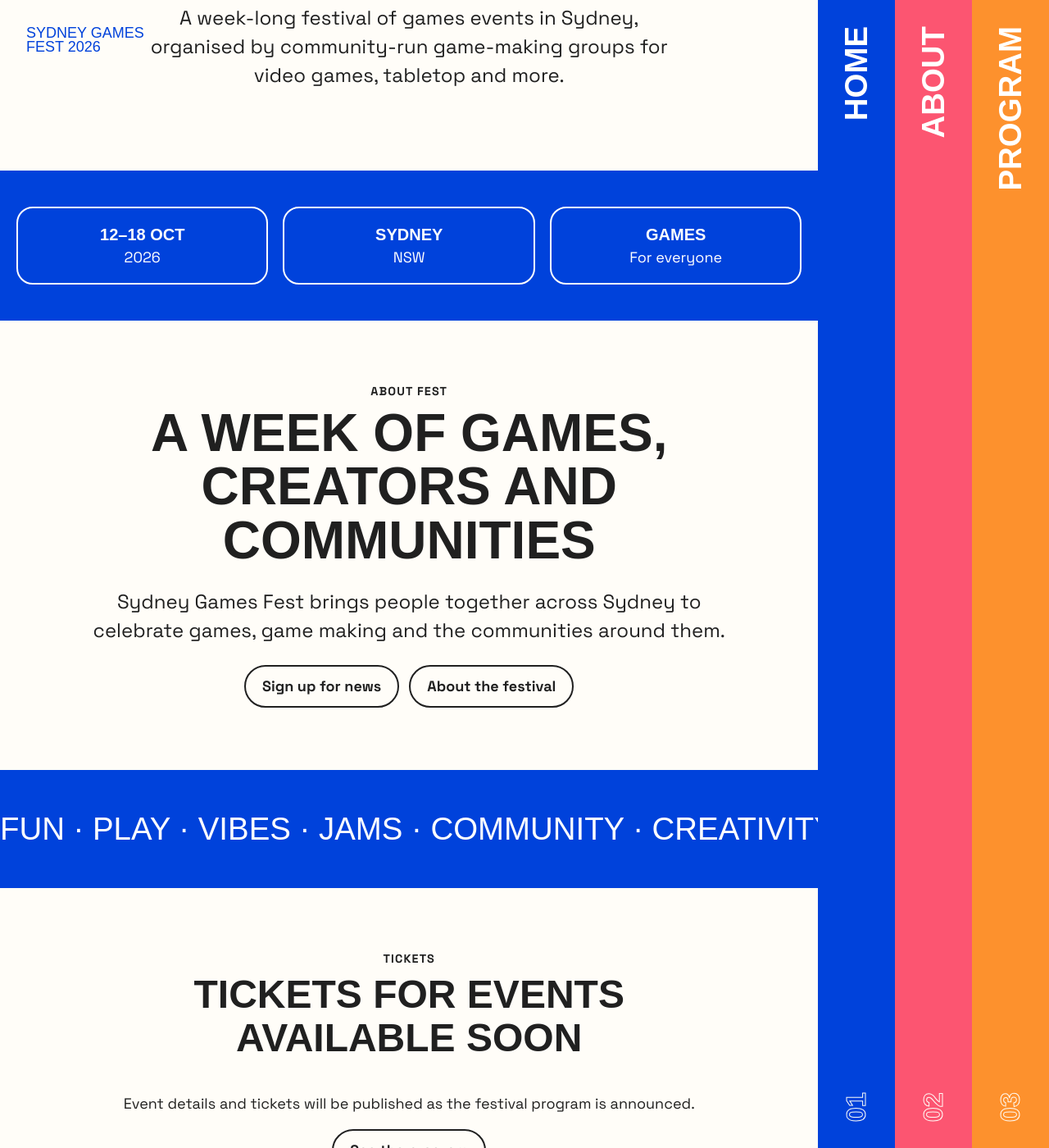
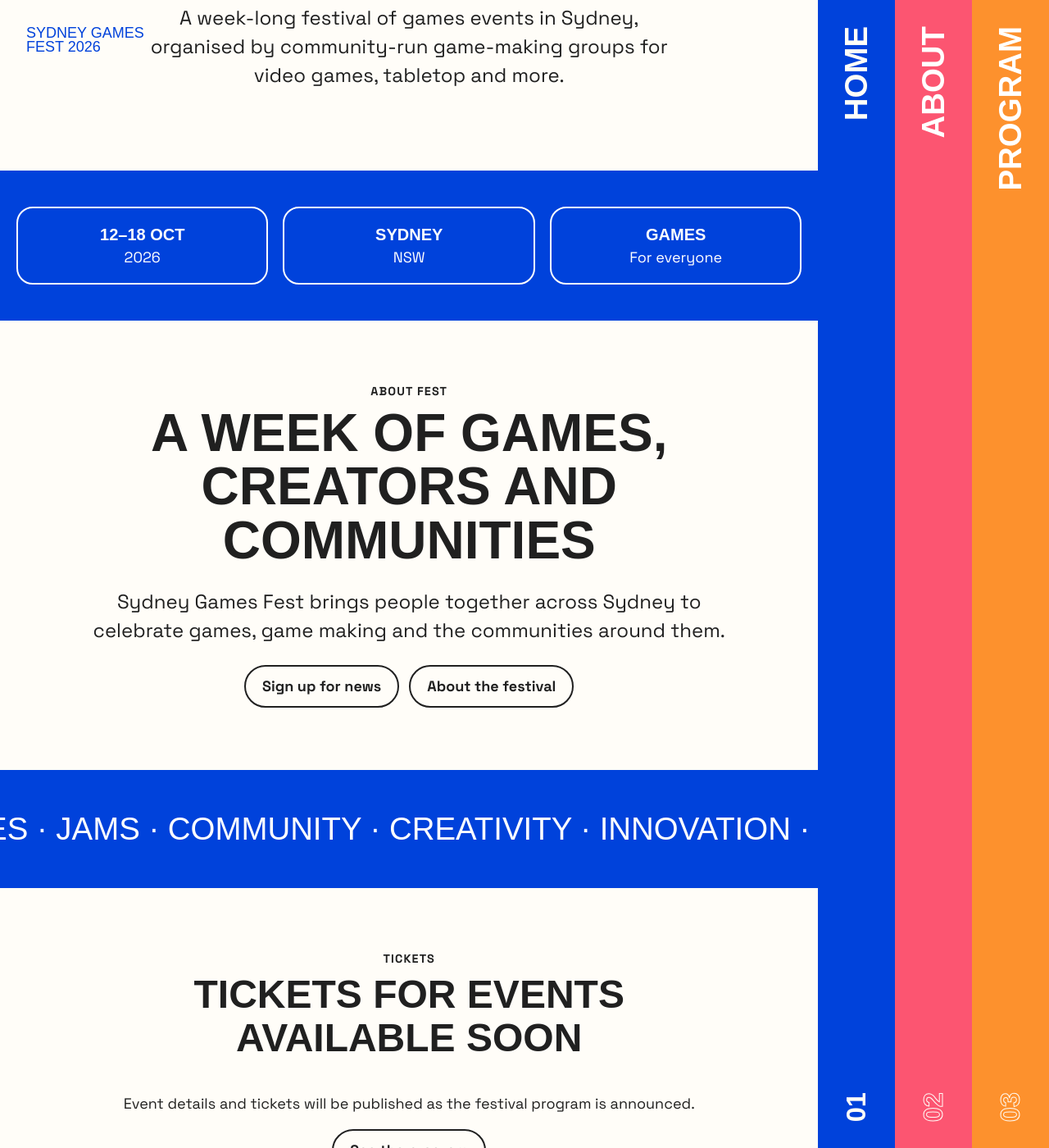
Before and after one commit to sydneygamesfestival/2026, a Jekyll site: the page built from index.md, in a window 1280 px wide and 1400 px high, scrolled down 572 px. Shown: the whole window at 82% size. Built offline with Jekyll 4.4.1, drawn with Linux system fonts in a browser that asks for light colours; some web fonts are replaced.

Commit message:
add the maquee animation and more nav fixes.

```diff
--- a/_includes/footer.html
+++ b/_includes/footer.html
@@ -8,9 +8,9 @@
     </section>
     <section>
       <h2>Contact</h2>
-      <a href="https://docs.google.com/forms/d/e/1FAIpQLSei1UJcF31vOdPKhLjtBJSuzrrJte7AEMoDIFEEhnqyDdp5bw/viewform?usp=publish-editor">Contact</a>
+      <a href="https://docs.google.com/forms/d/e/1FAIpQLSei1UJcF31vOdPKhLjtBJSuzrrJte7AEMoDIFEEhnqyDdp5bw/viewform?usp=dialog">Contact</a>
       <a href="https://docs.google.com/forms/d/e/1FAIpQLSfw-aFieiydaN495GTPq5Li6nAVZT9sk578kctQEVZ0iP3Hdw/viewform?usp=dialog">Get involved</a>
-      <a href="https://docs.google.com/forms/d/e/1FAIpQLSe0wwmgGW82EUEgJS8Jm4CD4XuCdRMA74uGYTHfbBubNPltAQ/viewform?usp=publish-editor">Press</a>
+      <a href="https://docs.google.com/forms/d/e/1FAIpQLSe0wwmgGW82EUEgJS8Jm4CD4XuCdRMA74uGYTHfbBubNPltAQ/viewform?usp=dialog">Press</a>
     </section>
     <section>
       <h2>Follow</h2>
--- a/_includes/header.html
+++ b/_includes/header.html
@@ -11,9 +11,9 @@
       <span aria-hidden="true"></span>
     </button>
     <nav id="primary-navigation" aria-label="Primary navigation">
-      <a href="{{ '/' | relative_url }}"><span class="nav-label">Home</span> <span class="nav-number">01</span></a>
-      <a href="{{ '/about/' | relative_url }}"><span class="nav-label">About</span> <span class="nav-number">02</span></a>
-      <a href="{{ '/program/' | relative_url }}"><span class="nav-label">Program</span> <span class="nav-number">03</span></a>
+      <a href="{{ '/' | relative_url }}"{% if page.slug == 'home' %} aria-current="page"{% endif %}><span class="nav-label">Home</span> <span class="nav-number">01</span></a>
+      <a href="{{ '/about/' | relative_url }}"{% if page.slug == 'about' %} aria-current="page"{% endif %}><span class="nav-label">About</span> <span class="nav-number">02</span></a>
+      <a href="{{ '/program/' | relative_url }}"{% if page.slug == 'program' %} aria-current="page"{% endif %}><span class="nav-label">Program</span> <span class="nav-number">03</span></a>
     </nav>
   </div>
 </header>
--- a/assets/css/site.css
+++ b/assets/css/site.css
@@ -92,7 +92,28 @@ h1 { margin: 0; font-size: clamp(2.1rem, 5vw, 4.4rem); line-height: 1.03; }
 .content-section h2 { margin-top: 0; font-size: clamp(1.75rem, 4vw, 3rem); line-height: 1.1; }
 .text-centre { max-width: 780px; margin-left: auto; margin-right: auto; text-align: center; }
 
-.marquee { display: flex; width: max-content; gap: 2.5rem; font-family: var(--font-subheading); font-size: clamp(1.5rem, 3vw, 2.6rem); text-transform: uppercase; white-space: nowrap; }
+.marquee { overflow: hidden; }
+.marquee-track {
+  display: flex;
+  width: max-content;
+  animation: marquee-scroll 30s linear infinite;
+}
+.marquee-group {
+  flex: none;
+  padding-right: 2.5rem;
+  font-family: var(--font-subheading);
+  font-size: clamp(1.5rem, 3vw, 2.6rem);
+  text-transform: uppercase;
+  white-space: nowrap;
+}
+/* Two identical groups sit side by side; shifting by half the track loops seamlessly. */
+@keyframes marquee-scroll {
+  from { transform: translateX(0); }
+  to { transform: translateX(-50%); }
+}
+@media (prefers-reduced-motion: reduce) {
+  .marquee-track { animation: none; }
+}
 
 .cards { display: grid; grid-template-columns: repeat(3, 1fr); gap: 20px; }
 .card { border: 3px solid currentColor; border-radius: 24px; padding: 24px; }
@@ -231,11 +252,10 @@ summary { cursor: pointer; font-weight: 700; }
     bottom: 32px;
     left: 50%;
     margin: 0;
-    color: transparent;
+    color: var(--paper); /* solid fallback; outlined via @supports below */
     font-size: 0.85em;
     transform: translateX(-50%) rotate(180deg);
     writing-mode: vertical-rl;
-    -webkit-text-stroke: 1px var(--paper);
   }
 }
 
@@ -298,10 +318,9 @@ summary { cursor: pointer; font-weight: 700; }
   .site-header nav .nav-number {
     position: static;
     margin-left: 24px;
-    color: transparent;
+    color: var(--paper); /* solid fallback; outlined via @supports below */
     transform: none;
     writing-mode: horizontal-tb;
-    -webkit-text-stroke: 1px var(--paper);
   }
 }
 
@@ -310,3 +329,19 @@ summary { cursor: pointer; font-weight: 700; }
   .community-list { columns: 1; }
   .content-section { padding: 52px 0; }
 }
+
+/* Outline the nav numbers only where text-stroke is supported (keeps them
+   visible everywhere else, where the solid fallback above applies). */
+@supports (-webkit-text-stroke: 1px currentColor) {
+  .site-header nav .nav-number {
+    color: transparent;
+    -webkit-text-stroke: 1px var(--paper);
+  }
+}
+
+/* Current-page indicator */
+nav a[aria-current="page"] { background: var(--ink); color: var(--paper); }
+.site-header nav a[aria-current="page"] .nav-number {
+  color: var(--paper);       /* current page: solid number, others outlined */
+  -webkit-text-stroke: 0;
+}
--- a/index.md
+++ b/index.md
@@ -34,7 +34,12 @@ slug: home
 </section>
 
 <section class="colour-band blue-band" aria-label="Festival values">
-  <div class="marquee">Fun · Play · Vibes · Jams · Community · Creativity · Innovation · For everyone ·</div>
+  <div class="marquee">
+    <div class="marquee-track">
+      <span class="marquee-group">Fun · Play · Vibes · Jams · Community · Creativity · Innovation · For everyone · </span>
+      <span class="marquee-group" aria-hidden="true">Fun · Play · Vibes · Jams · Community · Creativity · Innovation · For everyone · </span>
+    </div>
+  </div>
 </section>
 
 <section id="tickets" class="content-section">
```
Also changed, not shown: program.md (+6 -1 lines).
